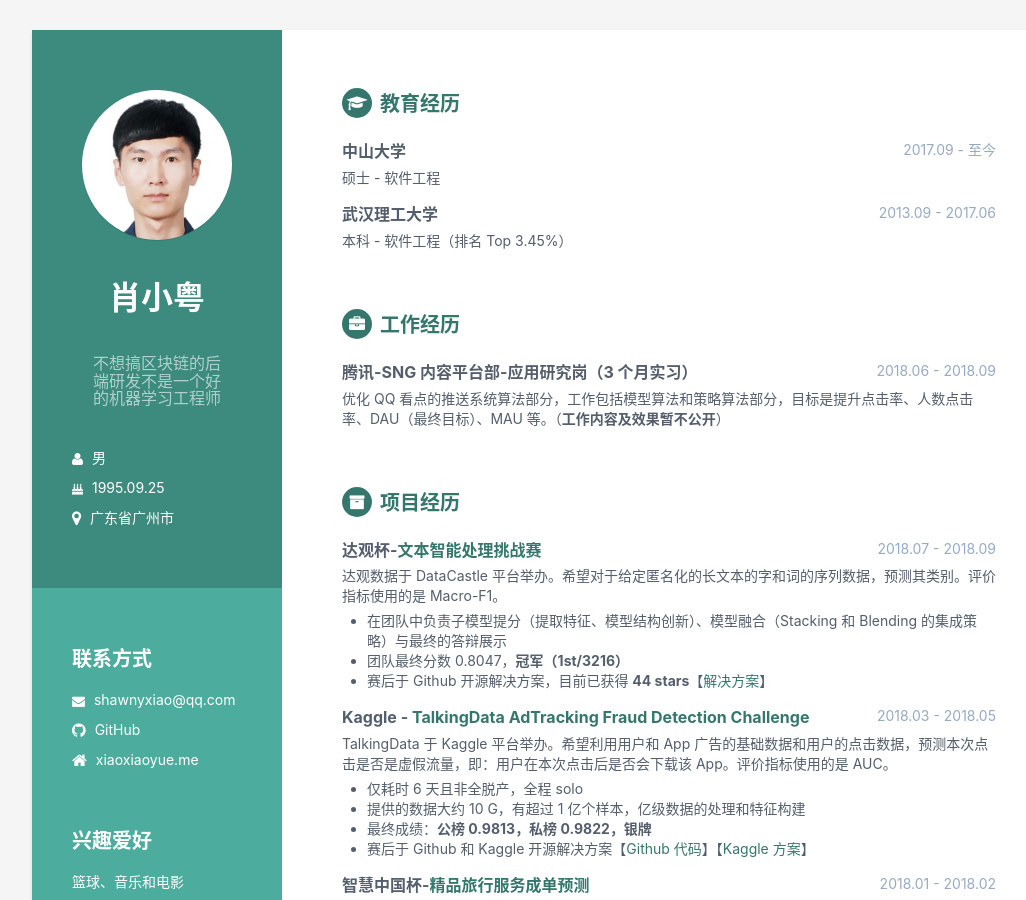
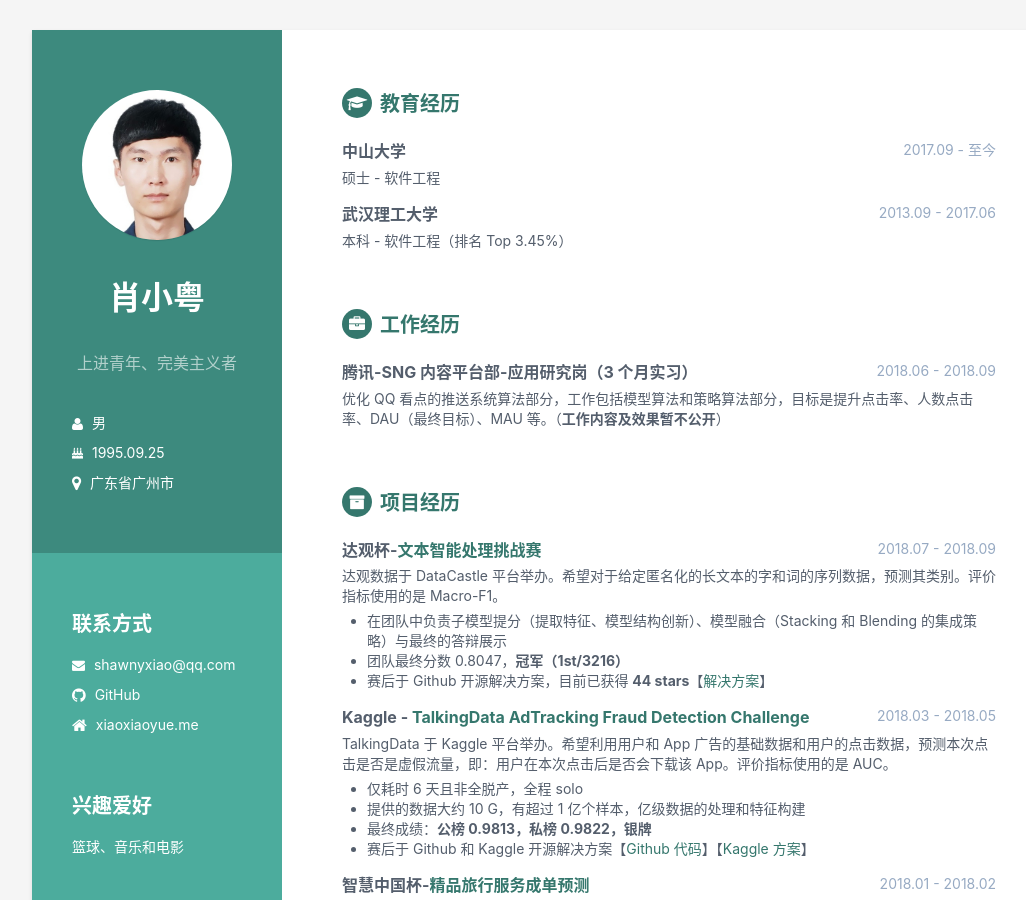
Before and after one commit to ShawnyXiao/Resume, a Jekyll site: the page built from index.html, in a window 1280 px wide and 900 px high. Shown: the whole window, without its empty margins (96-1122 px from the left). Built offline with Jekyll 4.4.1, drawn with Linux system fonts in a browser that asks for light colours.

Commit message:
Update tagline

```diff
--- a/_config.yml
+++ b/_config.yml
@@ -12,7 +12,7 @@ style: styles-2
 
 # Profile information
 name: 肖小粤
-tagline: 不想搞区块链的后<br>端研发不是一个好<br>的机器学习工程师  # 少一点功利主义的追求<br>多一些不为什么的坚持
+tagline: 上进青年、完美主义者  # 少一点功利主义的追求<br>多一些不为什么的坚持
 pic: profile.png
 sex: 男
 age: 1995.09.25
```
